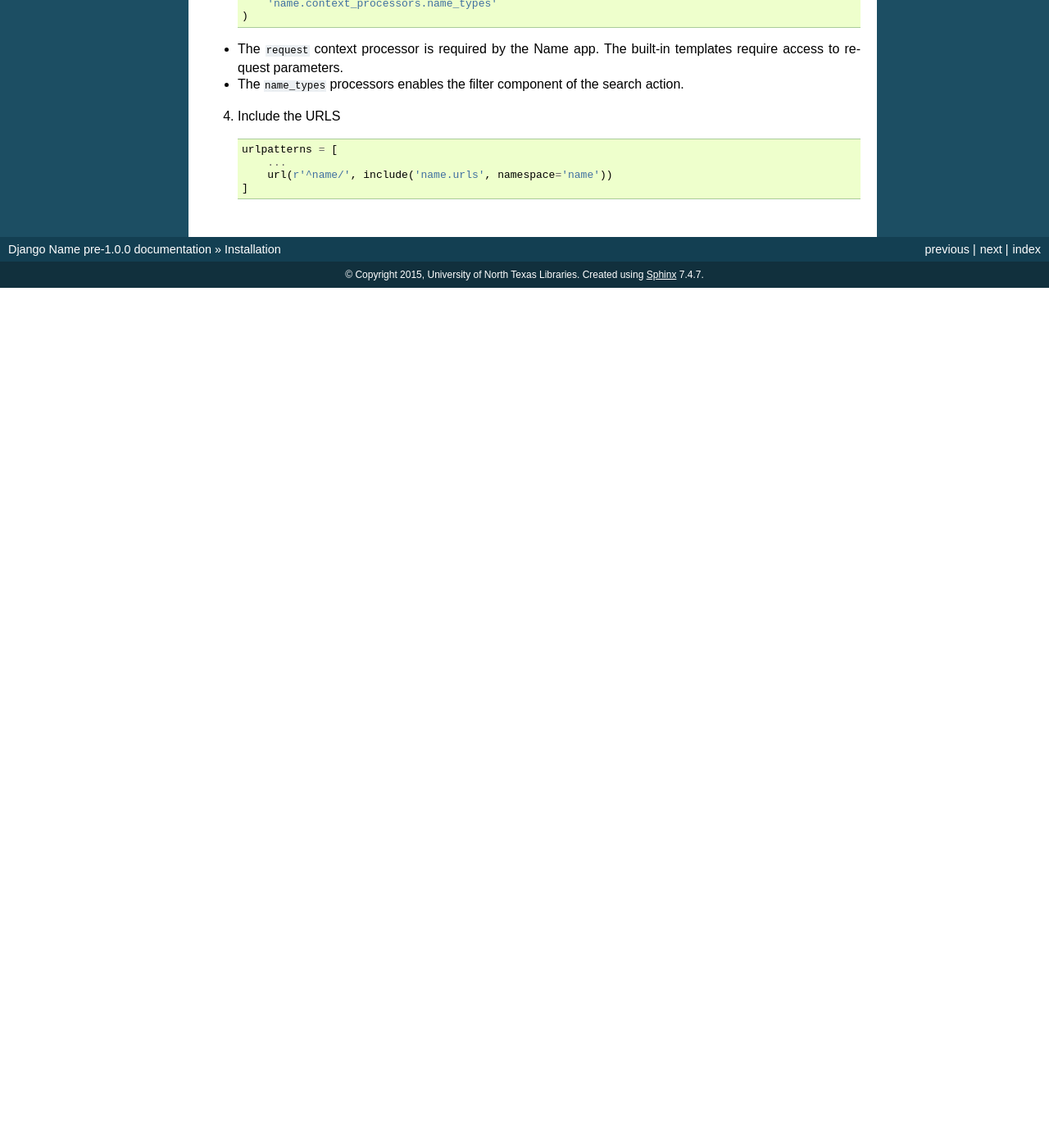
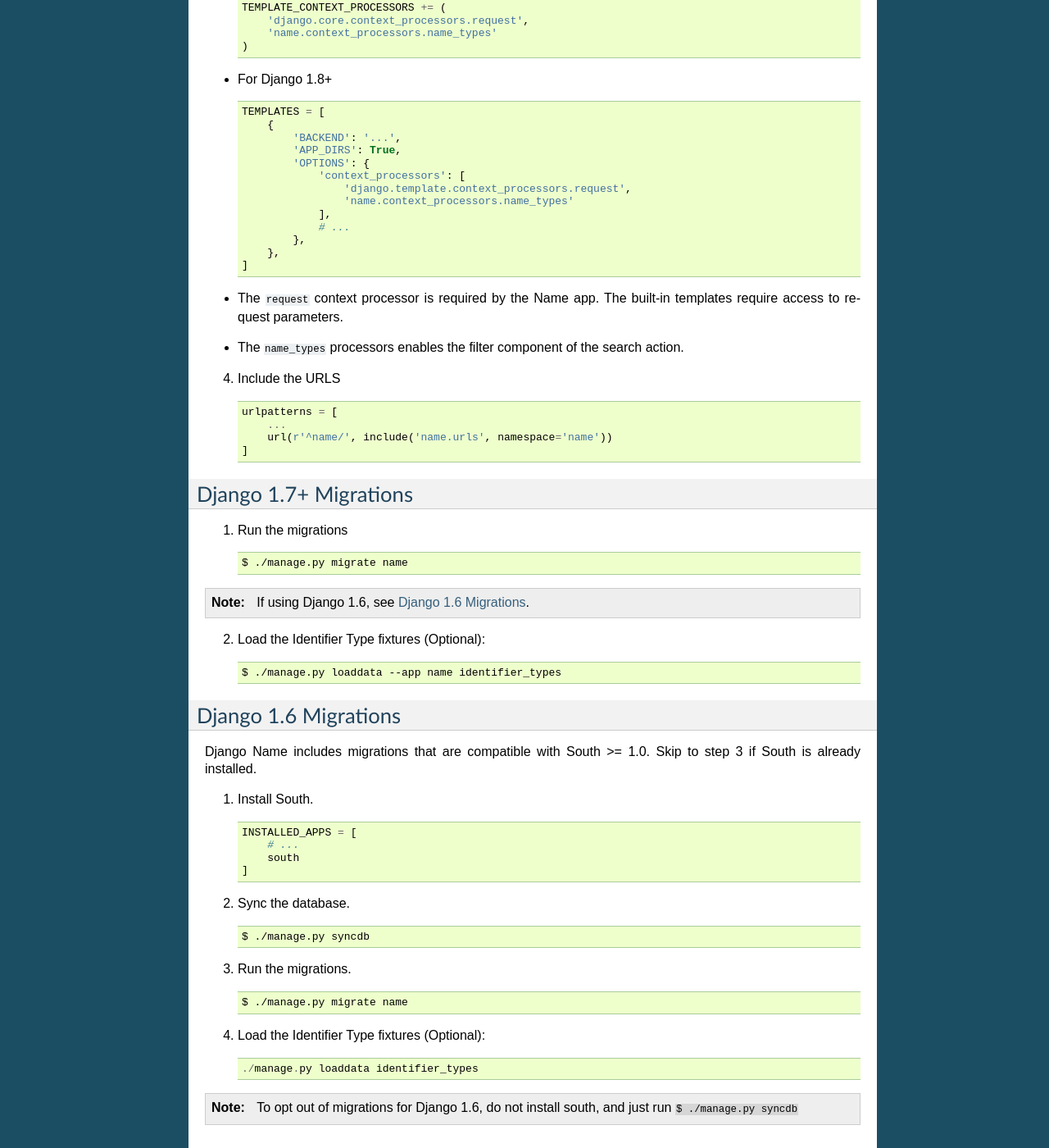
Before and after one commit to unt-libraries/django-name, a Sphinx documentation site: the page built from docs/installation.rst, in a window 1280 px wide and 1400 px high, scrolled down 465 px. Shown: the whole window at 82% size. Built offline with Sphinx 7.4.7, drawn with Linux system fonts in a browser that asks for light colours; before the commit the page ends 900 px from its top, so only the background shows below that; some of the changed text lies outside the part shown.

Commit message:
Add installation information regarding migrations.

```diff
--- a/docs/installation.rst
+++ b/docs/installation.rst
@@ -18,7 +18,9 @@
         'name',
     )
 
-3. Configure ``TEMPLATE_CONTEXT_PROCESSORS`` ::
+3. Configure ``TEMPLATE_CONTEXT_PROCESSORS``
+
+- For Django 1.6 and 1.7 ::
 
     from django.conf.global_settings import TEMPLATE_CONTEXT_PROCESSORS
 
@@ -26,6 +28,23 @@
         'django.core.context_processors.request',
         'name.context_processors.name_types'
     )
+
+- For Django 1.8+ ::
+
+    TEMPLATES = [
+        {
+            'BACKEND': '...',
+            'APP_DIRS': True,
+            'OPTIONS': {
+                'context_processors': [
+                    'django.template.context_processors.request',
+                    'name.context_processors.name_types'
+                ],
+                # ...
+            },
+        },
+    ]
+
 
 - The ``request`` context processor is required by the Name app. The built-in templates require access to request parameters.
 
@@ -37,3 +56,50 @@
         ...
         url(r'^name/', include('name.urls', namespace='name'))
     ]
+
+
+Django 1.7+ Migrations
+----------------------
+
+1. Run the migrations ::
+
+   $ ./manage.py migrate name
+
+.. note:: If using Django 1.6, see :ref:`django-16-migrations-ref`.
+
+
+2. Load the Identifier Type fixtures (Optional)::
+
+   $ ./manage.py loaddata --app name identifier_types
+
+
+.. _django-16-migrations-ref:
+
+Django 1.6 Migrations
+---------------------
+
+Django Name includes migrations that are compatible with South >= 1.0. Skip to step 3 if South is already installed.
+
+1. Install South. ::
+
+    INSTALLED_APPS = [
+        # ...
+        south
+    ]
+
+2. Sync the database. ::
+
+   $ ./manage.py syncdb
+
+
+
+3. Run the migrations. ::
+
+   $ ./manage.py migrate name
+
+
+4. Load the Identifier Type fixtures (Optional)::
+
+   ./manage.py loaddata identifier_types
+
+.. note:: To opt out of migrations for Django 1.6, do not install south, and just run ``$ ./manage.py syncdb``
```
